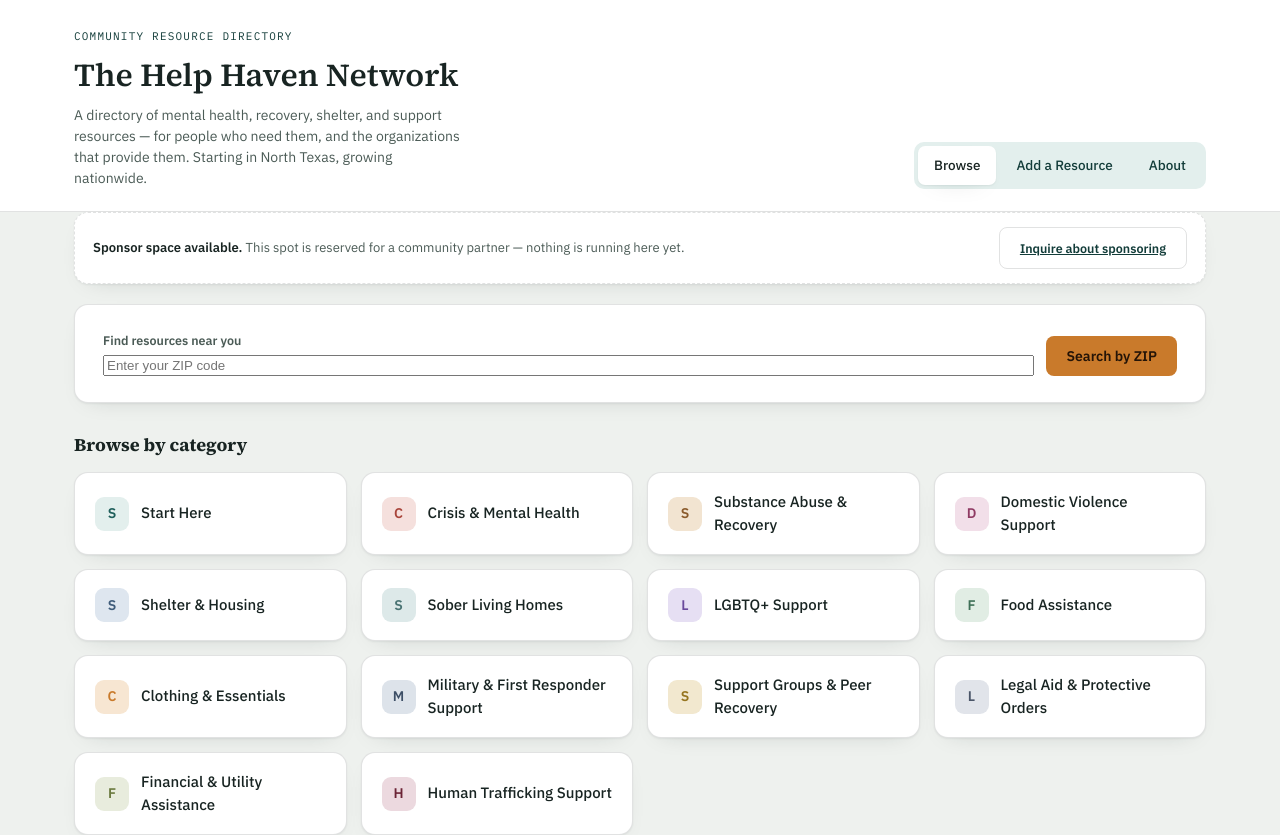
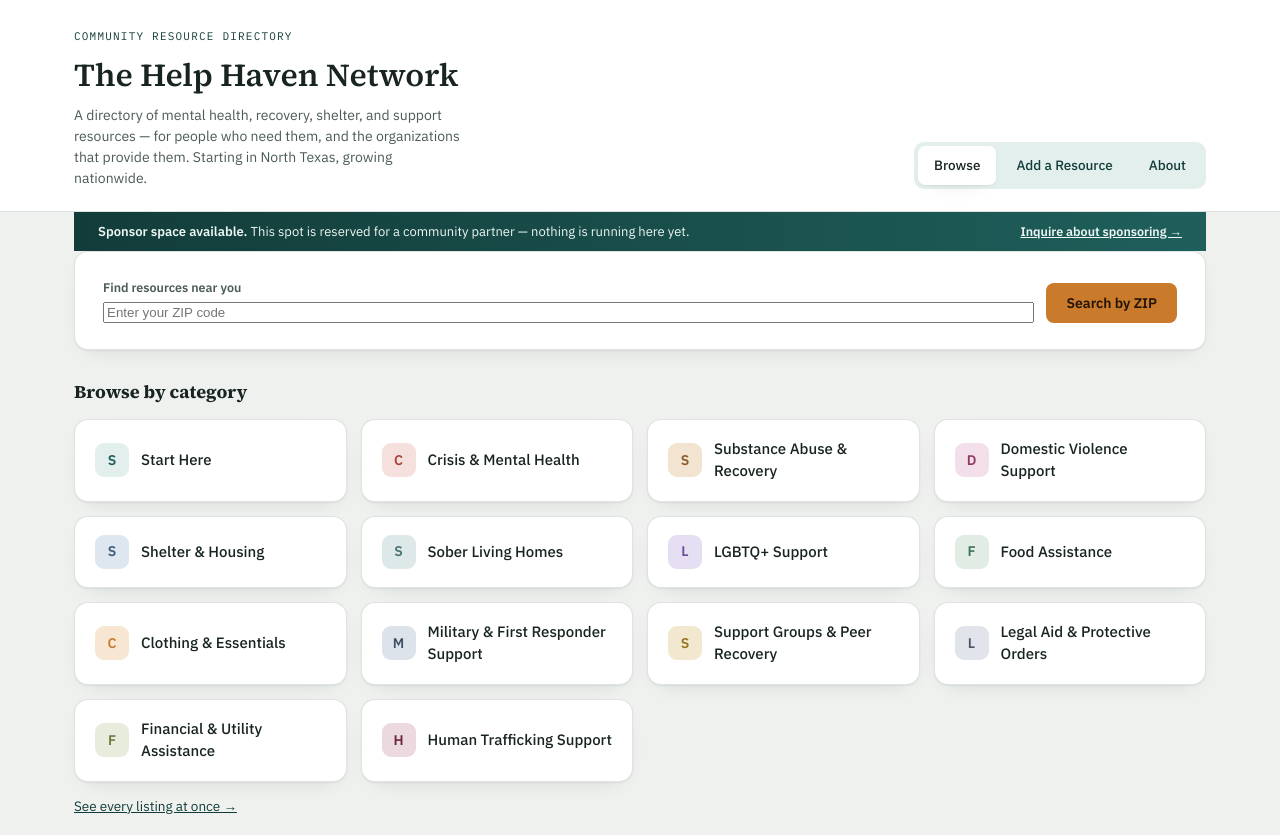
Before and after one commit to nisusconcepts/the-help-network, a Next.js app: page / in a window 1280 px wide. Shown: the top 835 px of the page. Built offline with nearby package versions, Linux system fonts and the light colour scheme; no server answers.

Commit message:
Redesign AdBanner as a full-width strip for top-of-site placement
Updated the AdBanner component to improve the description and styling of the sponsor space.

```diff
--- a/components/AdBanner.js
+++ b/components/AdBanner.js
@@ -1,17 +1,18 @@
-// Placeholder sponsor banner. No ad network is wired up — there's no
-// paying sponsor yet — so this is just a clearly-labeled, dismissible-free
-// placeholder that shows where that space will live once there is one.
-// Swap the contents of this component (or route it through a real ad
-// slot/sponsor rotation) once a sponsor is signed.
+// Placeholder sponsor banner. Sits at the very top of every page, above
+// the header, so it reads as a real top-of-site banner slot rather than
+// competing with in-page content. No ad network is wired up — there's no
+// paying sponsor yet — so this is just a clearly-labeled placeholder that
+// shows where that space will live once there is one. Swap the contents
+// of this component (or route it through a real ad slot/sponsor rotation)
+// once a sponsor is signed.
 export default function AdBanner() {
   return (
+    <div style={{ background: "linear-gradient(90deg, var(--teal-dark), var(--teal))" }}>
       <div
-      className="panel-block"
         style={{
-        marginBottom: 20,
-        padding: "14px 18px",
-        border: "1px dashed var(--line)",
-        background: "var(--panel)",
+          maxWidth: 1180,
+          margin: "0 auto",
+          padding: "10px 24px",
           display: "flex",
           alignItems: "center",
           justifyContent: "space-between",
@@ -19,17 +20,23 @@
           flexWrap: "wrap",
         }}
       >
-      <span style={{ fontSize: 13, color: "var(--ink-soft)" }}>
-        <strong style={{ color: "var(--ink)" }}>Sponsor space available.</strong> This spot is reserved for a
-        community partner — nothing is running here yet.
+        <span style={{ fontSize: 13, color: "#eef7f5" }}>
+          <strong>Sponsor space available.</strong> This spot is reserved for a community partner — nothing is
+          running here yet.
         </span>
         <a
-        href="mailto:nisusconcepts@gmail.com?subject=Sponsoring%20Reslo"
-        className="btn"
-        style={{ background: "transparent", border: "1px solid var(--line)", fontSize: 12.5, flex: "none" }}
+          href="mailto:nisusconcepts@gmail.com?subject=Sponsoring%20The%20Help%20Haven%20Network"
+          style={{
+            color: "#eef7f5",
+            fontSize: 12.5,
+            fontWeight: 600,
+            textDecoration: "underline",
+            flex: "none",
+          }}
         >
-        Inquire about sponsoring
+          Inquire about sponsoring &rarr;
         </a>
+      </div>
     </div>
   );
 }
```
Lines whose indentation alone changed are shown as unchanged.
